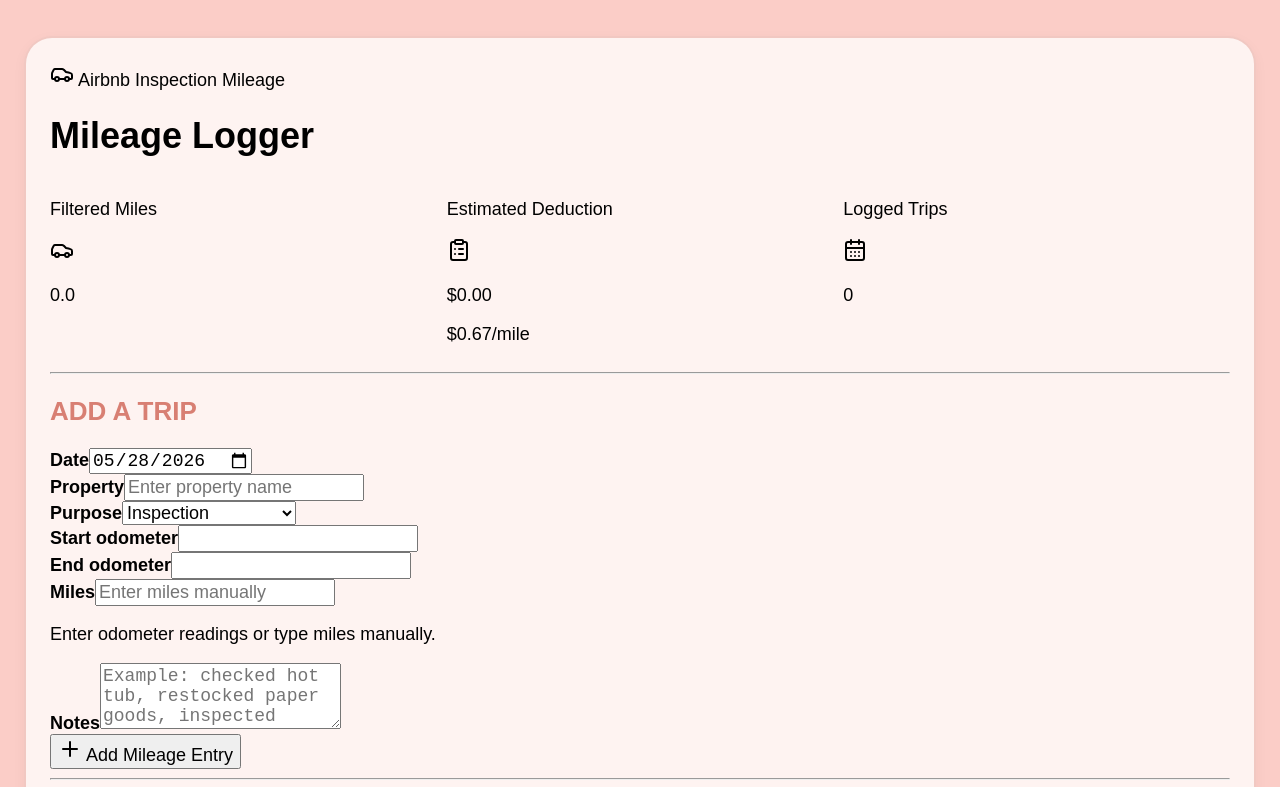
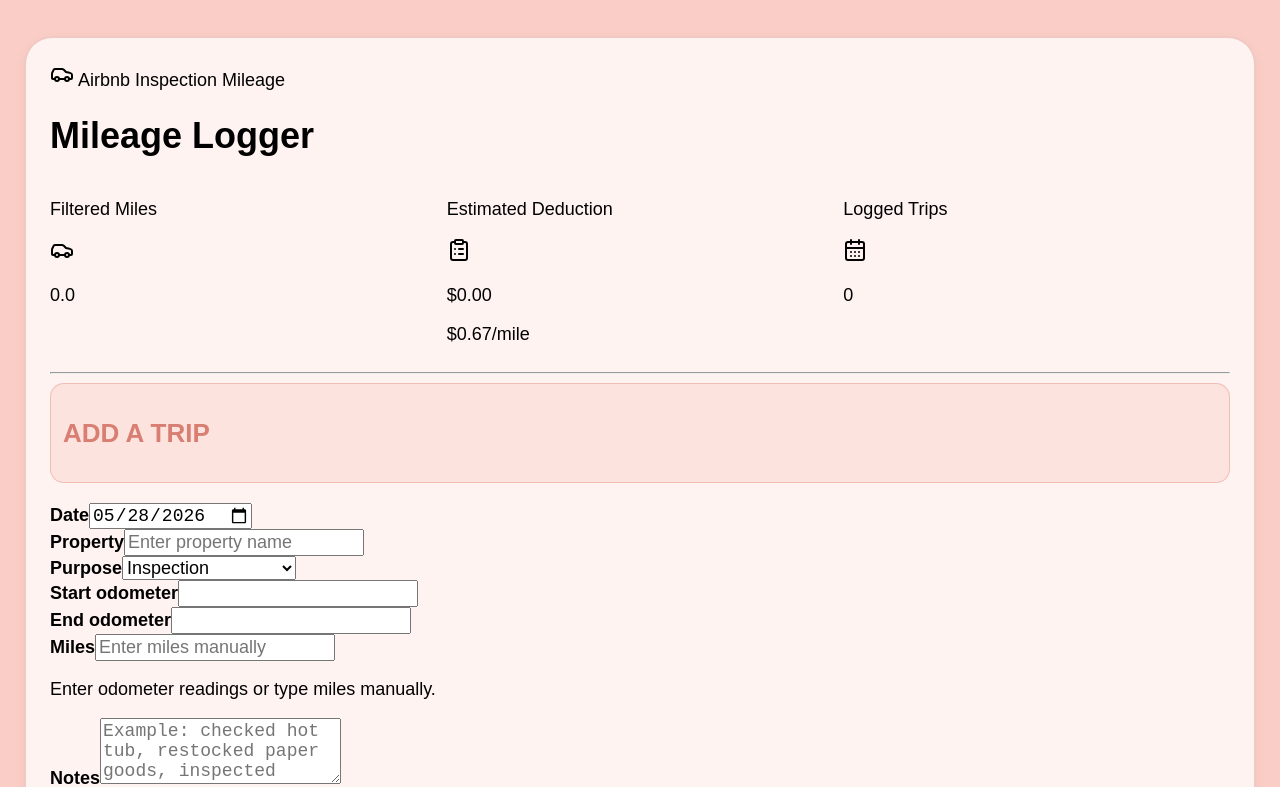
Before and after one commit to howmanymilestohome/airbnb-mileage-logger, a React (Vite) app: page / in a window 1280 px wide. Shown: the top 787 px of the page. Built offline with nearby package versions, Linux system fonts and the light colour scheme.

Commit message:
Update index.css

```diff
--- a/src/index.css
+++ b/src/index.css
@@ -59,3 +59,11 @@
 .section-heading {
   color: rgba(214, 120, 108, 0.95) !important;
 }
+
+.section-banner {
+  background: rgba(248, 153, 141, 0.18);
+  border: 1px solid rgba(214, 120, 108, 0.35);
+  border-radius: 14px;
+  padding: 12px;
+  margin-bottom: 20px;
+}
```
